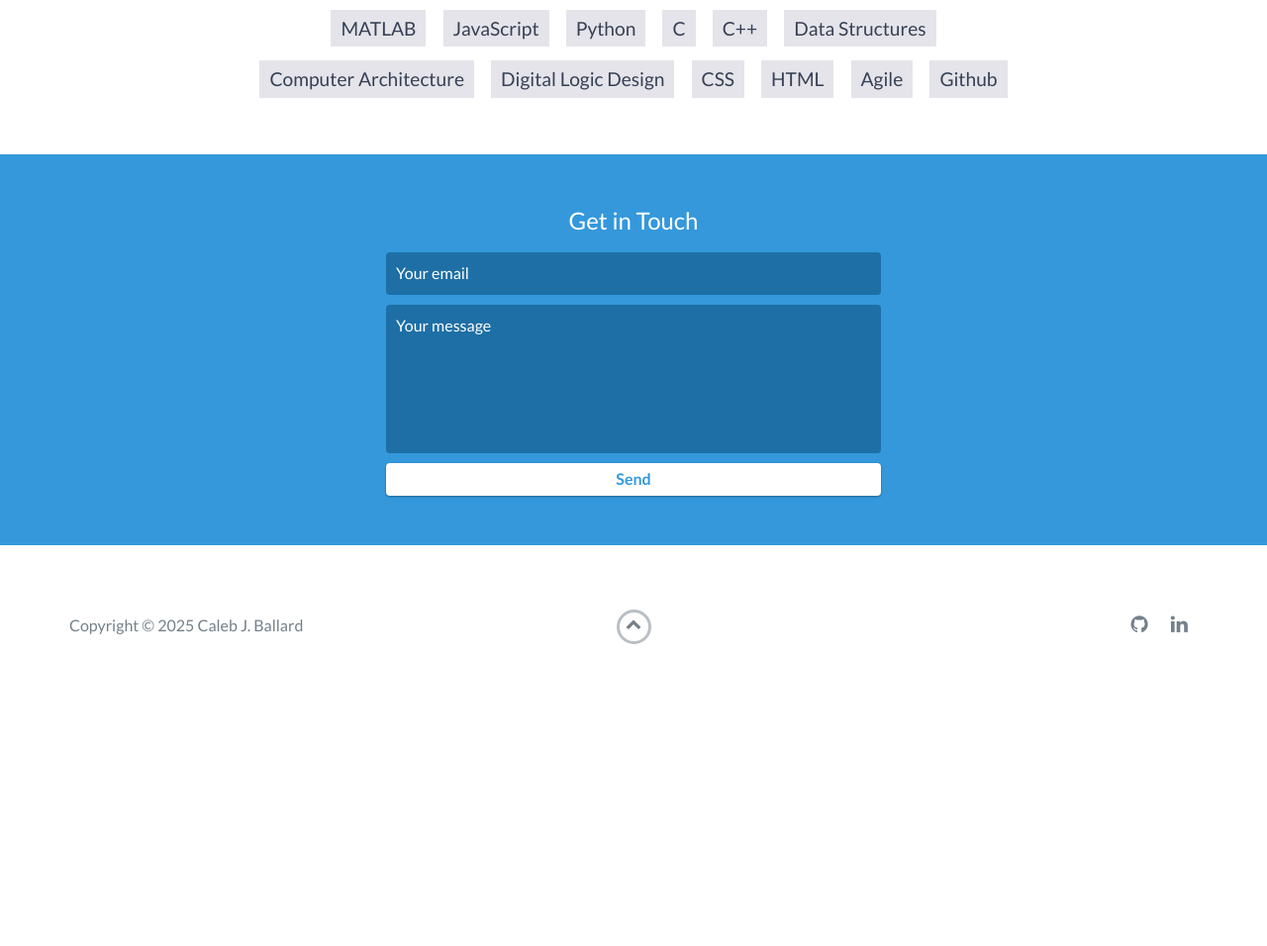
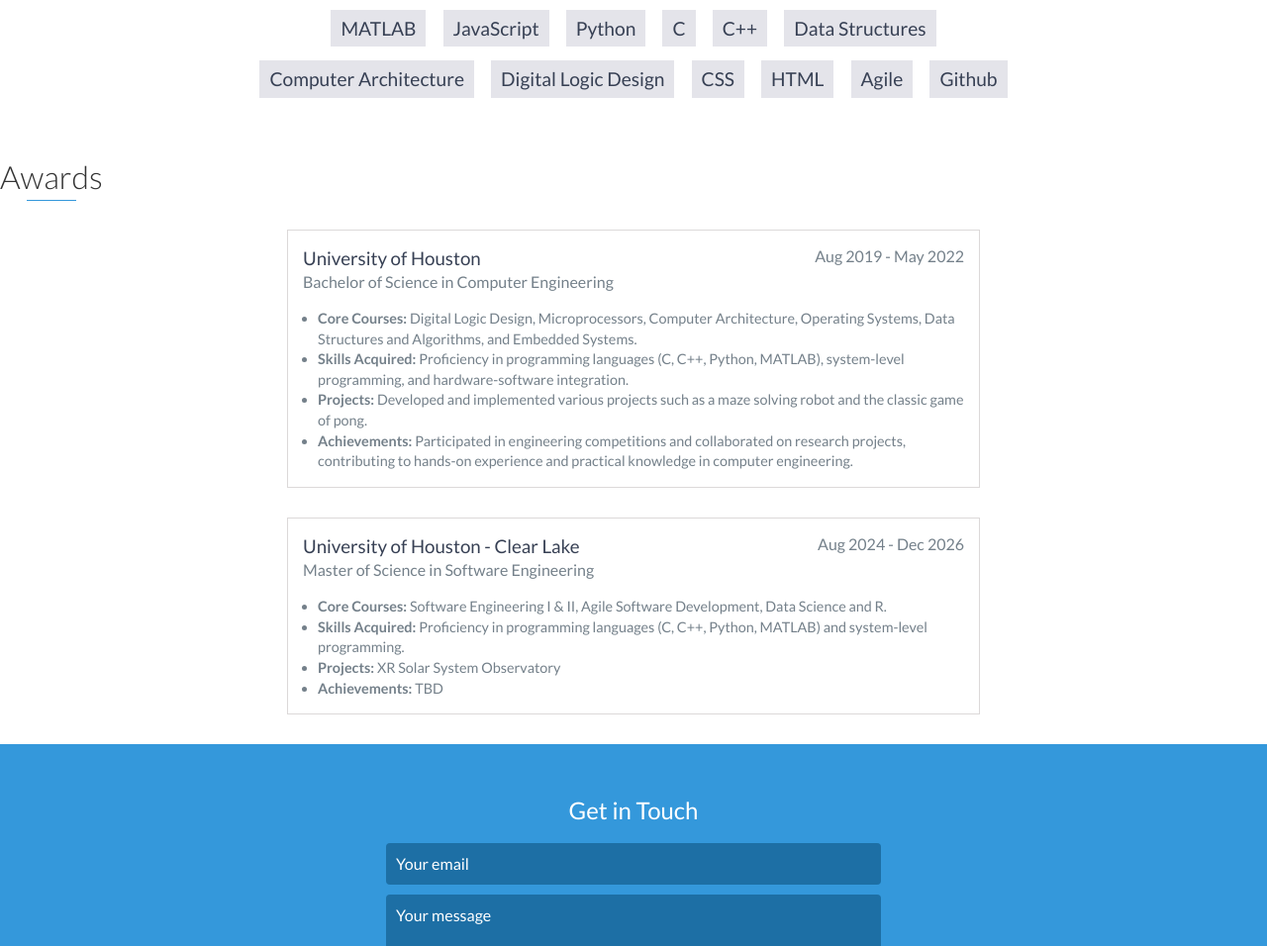
Before and after one commit to CalebBal/CalebBallard-Portfolio, a website: page index.html in a window 1280 px wide. Shown: the part 4765-5721 px from the top of the page at 99% size. Before the commit the page ends 5469 px from the top, so only its background shows below. Drawn offline with nearby package versions, Linux system fonts and the light colour scheme.

Commit message:
Update index.html

```diff
--- a/index.html
+++ b/index.html
@@ -283,6 +283,52 @@
     </div>
     <!-- End #skills -->
 
+    <div id="Awards">
+        <h2 class="heading">Awards</h2>
+        <div class="education-block">
+            <h3>University of Houston</h3>
+            <span class="education-date">Aug 2019 - May 2022</span>
+            <h4>Bachelor of Science in Computer Engineering</h4>
+            <ul>
+                <li>
+                    <b>Core Courses:</b> Digital Logic Design, Microprocessors, Computer Architecture, Operating Systems, Data Structures and Algorithms, and Embedded Systems.
+                </li>
+                <li>
+                    <b>Skills Acquired:</b> Proficiency in programming languages (C, C++, Python, MATLAB), system-level programming, and hardware-software integration.
+                </li>
+                <li>
+                    <b>Projects:</b> Developed and implemented various projects such as a maze solving robot and the classic game of pong.
+                </li>
+		<li>
+                    <b>Achievements:</b> Participated in engineering competitions and collaborated on research projects, contributing to hands-on experience and practical knowledge in computer engineering.
+                </li>
+            </ul>
+        </div>
+        <!-- End .education-block -->
+
+        <div class="education-block">
+            <h3>University of Houston - Clear Lake</h3>
+            <span class="education-date">Aug 2024 - Dec 2026</span>
+            <h4>Master of Science in Software Engineering</h4>
+            <ul>
+                <li>
+                    <b>Core Courses:</b> Software Engineering I & II, Agile Software Development, Data Science and R.
+                </li>
+                <li>
+                    <b>Skills Acquired:</b> Proficiency in programming languages (C, C++, Python, MATLAB) and system-level programming.
+                </li>
+                <li>
+                    <b>Projects:</b> XR Solar System Observatory
+                </li>
+		<li>
+                    <b>Achievements:</b> TBD
+                </li>
+            </ul>
+        </div>
+        <!-- End .education-block -->
+    </div>
+    <!-- End #education -->
+
     <div id="contact">
         <h2>Get in Touch</h2>
         <div id="contact-form">
```
